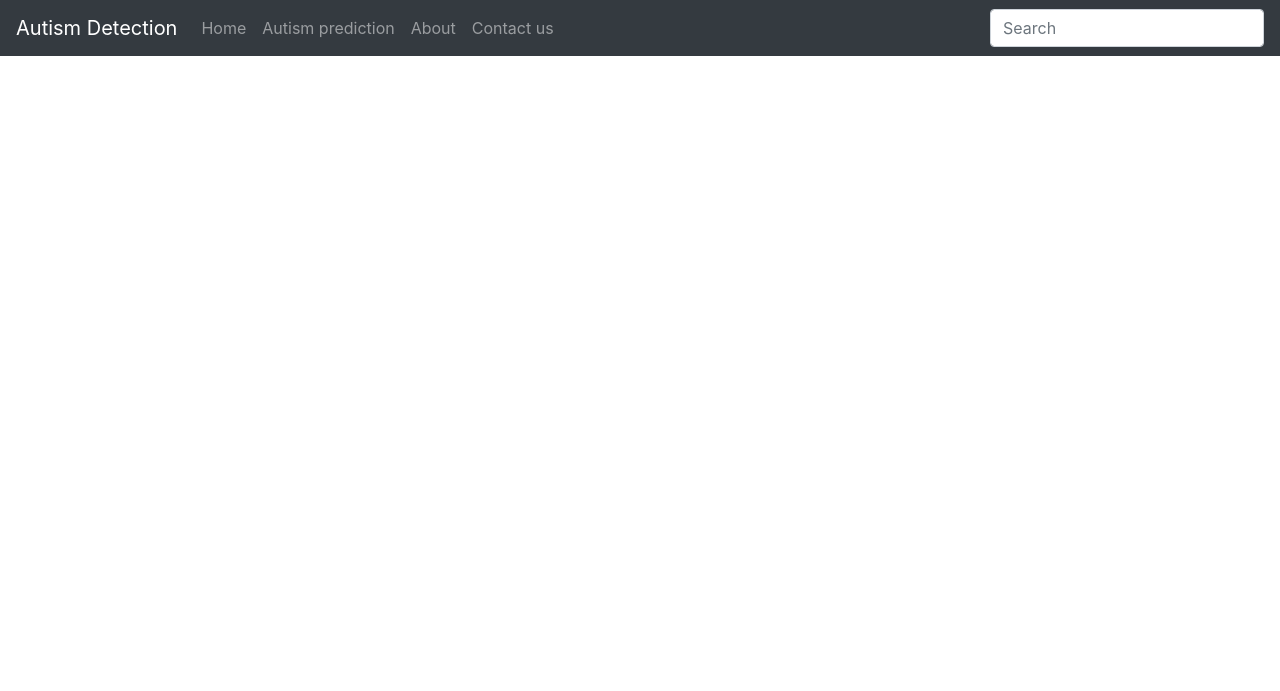
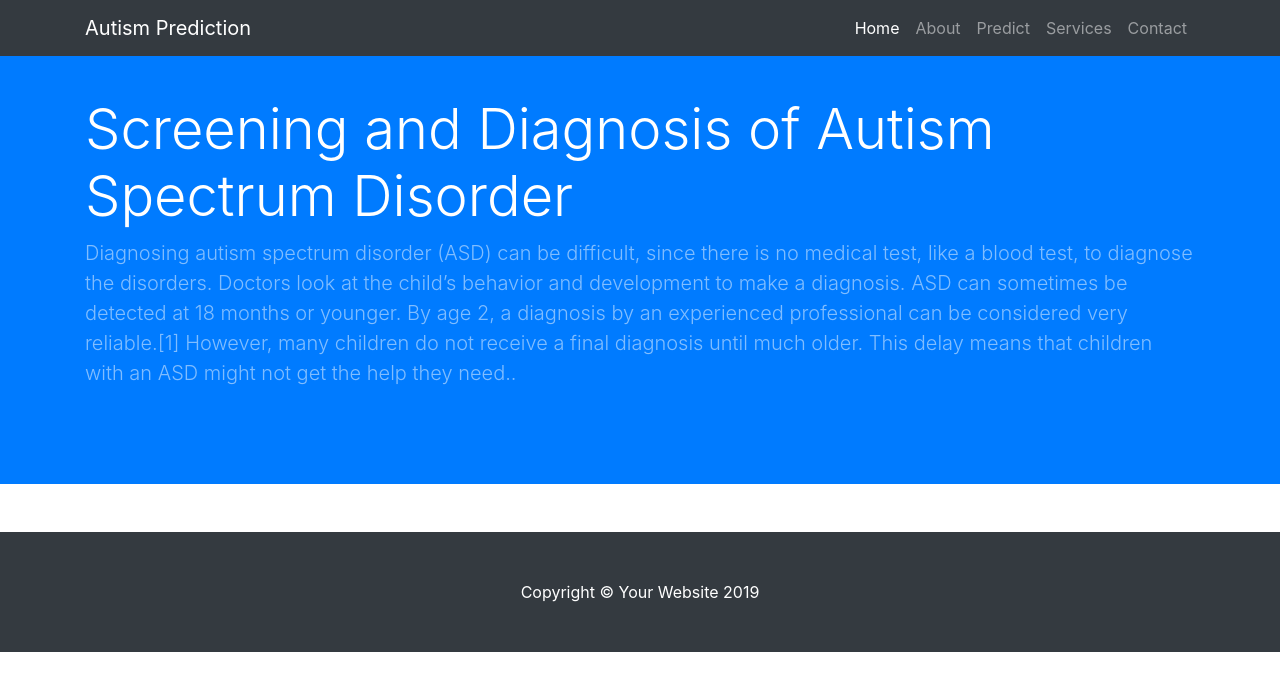
Before and after one commit to keerthivasan123/sairam_hackathon, a Django app: page / in a window 1280 px wide. Shown: the top 691 px of the page. Run offline with Django 3.2, Linux system fonts and the light colour scheme; some libraries are stand-ins or nearby versions.

Commit message:
ui upgradation

```diff
--- a/autism/static/css/style.css
+++ b/autism/static/css/style.css
@@ -5,7 +5,14 @@
 .btn-trim{
     margin-right: -5px
 }
-
+.back {
+  background-image:url("C:/Users/keerthivasan/Desktop/Sairam_Hackathon/sairam_hackathon/autism/static/images/background.png");
+  background-repeat: no-repeat;
+  background-size: 100% 100%;
+}
+html {
+  height: 100%
+}
 .edit_box{
   border-style: groove;
   border-width: 2px;
--- a/autism/templates/autism/base.html
+++ b/autism/templates/autism/base.html
@@ -1,51 +1,99 @@
 <!DOCTYPE html>
-<html>
+<html lang="en">
+
 <head>
-    <title>Inventory</title>
+    {% load static %}
+    <meta charset="utf-8">
+    <meta name="viewport" content="width=device-width, initial-scale=1, shrink-to-fit=no">
+    <meta name="description" content="">
+    <meta name="author" content="">
+
+    <title>Autism Detection</title>
+
+    <!-- Bootstrap core CSS -->
+    <link href="vendor/bootstrap/css/bootstrap.min.css" rel="stylesheet">
+
+    <!-- Custom styles for this template -->
+    <link href="css/business-frontpage.css" rel="stylesheet">
+
 </head>
-
-  {% load static %}
-  <link rel="stylesheet" type="text/css" href="{% static '/css/style.css' %}"/>
-  <link rel="stylesheet" type="text/css" href="{% static '/css/bootstrap.min.css' %}"/>
 
 <body>
 
-    <nav class="navbar navbar-expand navbar-dark bg-dark">
-  <a class="navbar-brand" href="#">Autism Detection </a>
-  <button class="navbar-toggler" type="button" data-toggle="collapse" data-target="#navbarsExample02" aria-controls="navbarsExample02" aria-expanded="false" aria-label="Toggle navigation">
+    <!-- Navigation -->
+    <nav class="navbar navbar-expand-lg navbar-dark bg-dark fixed-top">
+        <div class="container">
+            <a class="navbar-brand" href="#">Autism Prediction</a>
+            <button class="navbar-toggler" type="button" data-toggle="collapse" data-target="#navbarResponsive"
+                aria-controls="navbarResponsive" aria-expanded="false" aria-label="Toggle navigation">
                 <span class="navbar-toggler-icon"></span>
             </button>
-
-  <div class="collapse navbar-collapse" id="navbarsExample02">
-    <ul class="navbar-nav mr-auto">
-      <li class="nav-item ">
-        <a class="nav-link" href="{% url 'index' %}">Home <span class="sr-only">(current)</span></a>
-      </li>
-      <li class="nav-item">
-        <a class="nav-link" href="{% url 'predict' %}">Autism prediction</a>
+            <div class="collapse navbar-collapse" id="navbarResponsive">
+                <ul class="navbar-nav ml-auto">
+                    <li class="nav-item active">
+                        <a class="nav-link" href="#">Home
+                            <span class="sr-only">(current)</span>
+                        </a>
                     </li>
                     <li class="nav-item">
                         <a class="nav-link" href="#">About</a>
                     </li>
                     <li class="nav-item">
-        <a class="nav-link" href="#">Contact us</a>
+                        <a class="nav-link" href="#">Predict</a>
+                    </li>
+                    <li class="nav-item">
+                        <a class="nav-link" href="#">Services</a>
+                    </li>
+                    <li class="nav-item">
+                        <a class="nav-link" href="#">Contact</a>
                     </li>
                 </ul>
-    <form class="form-inline my-2 my-md-0">
-      <input class="form-control" type="text" placeholder="Search">
-    </form>
+            </div>
         </div>
     </nav>
 
-    <br>
+    <!-- Header -->
+    <header class="bg-primary py-5 mb-5">
+        <div class="container h-100">
+            <div class="row h-100 align-items-center">
+                <div class="col-lg-12">
+                    <h1 class="display-4 text-white mt-5 mb-2">Screening and Diagnosis of Autism Spectrum Disorder</h1>
+                    <p class="lead mb-5 text-white-50">Diagnosing autism spectrum disorder (ASD) can be difficult, since
+                        there is no medical test, like a blood test, to diagnose the disorders. Doctors look at the
+                        child’s behavior and development to make a diagnosis.
+
+                        ASD can sometimes be detected at 18 months or younger. By age 2, a diagnosis by an experienced
+                        professional can be considered very reliable.[1] However, many children do not receive a final
+                        diagnosis until much older. This delay means that children with an ASD might not get the help
+                        they need..</p>
+                </div>
+            </div>
+        </div>
+    </header>
+
+    <!-- Page Content -->
     <div class="container">
-
         {% block body %}
 
 
         {% endblock%}
 
+
     </div>
+    <!-- /.container -->
+
+    <!-- Footer -->
+    <footer class="py-5 bg-dark">
+        <div class="container">
+            <p class="m-0 text-center text-white">Copyright &copy; Your Website 2019</p>
+        </div>
+        <!-- /.container -->
+    </footer>
+
+    <!-- Bootstrap core JavaScript -->
+    <script src="vendor/jquery/jquery.min.js"></script>
+    <script src="vendor/bootstrap/js/bootstrap.bundle.min.js"></script>
 
 </body>
+
 </html>
--- a/autism/templates/autism/home.html
+++ b/autism/templates/autism/home.html
@@ -1,7 +1,7 @@
 {% extends 'autism/base.html' %}
 
 {% block body %}
+<div class="back">
 
-
-
+</div>
 {% endblock %}
```
Also changed, not shown: autism/static/images/background.png (added). Lines whose indentation alone changed are shown as unchanged.
